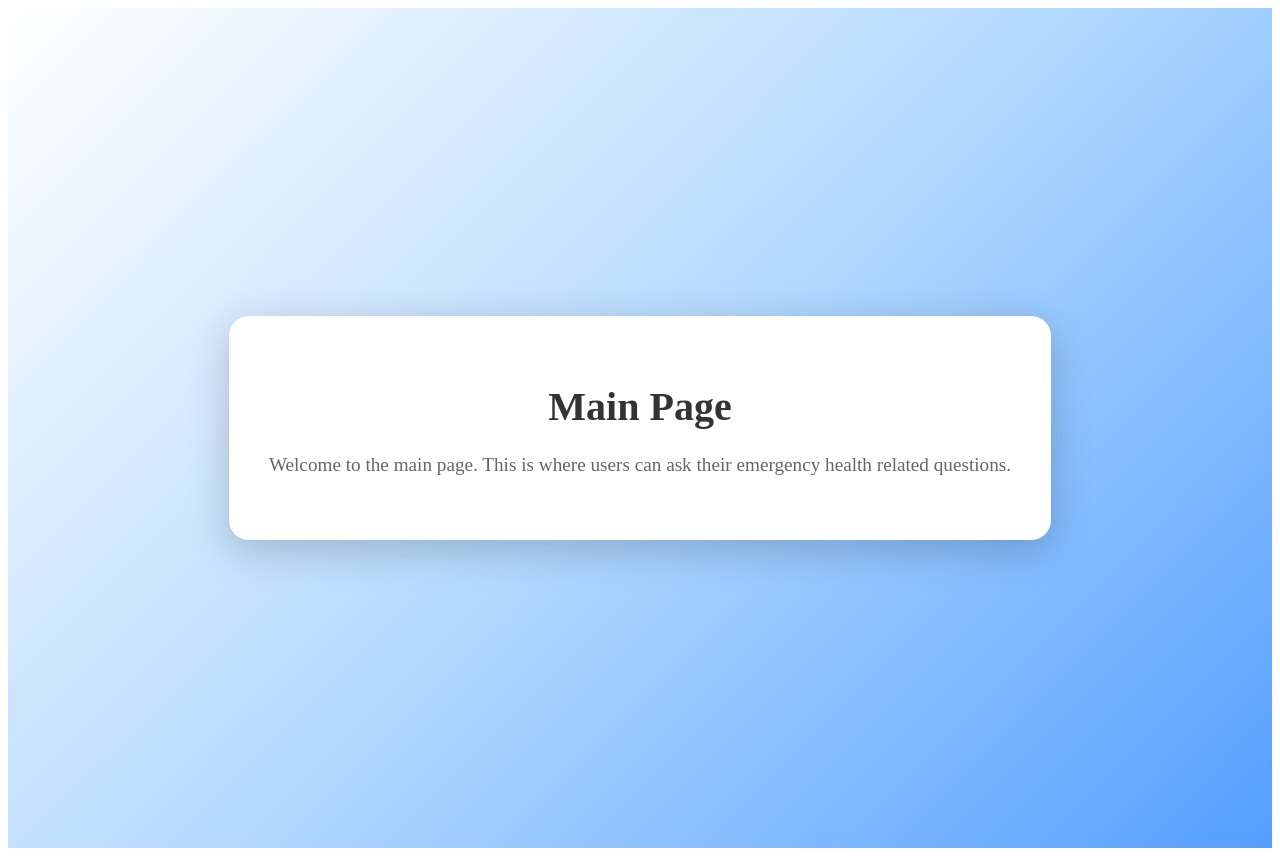
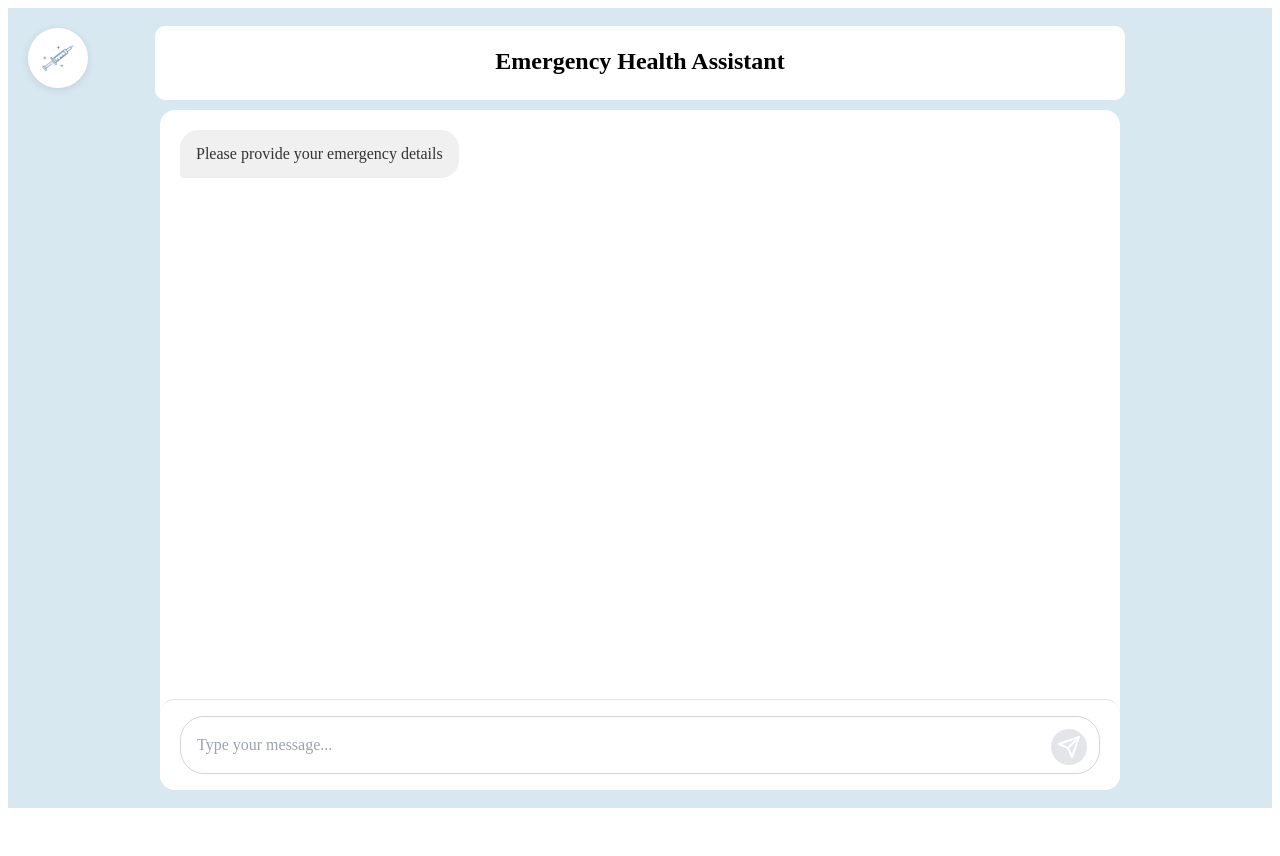
Before and after one commit to krupa-r/nwhacks2026, a React (Create React App) app in the folder frontend/: page /main in a window 1280 px wide. After the commit the page ends 816 px from the top, so only its background shows below. Built offline with nearby package versions, Linux system fonts and the light colour scheme; the HTML template or start-up script is replaced by a standard one.

Commit message:
task: created the mainpage and added chat functionality

```diff
--- a/frontend/src/pages/Main.tsx
+++ b/frontend/src/pages/Main.tsx
@@ -1,14 +1,146 @@
-import React from 'react';
+import React, { useState, useRef, useEffect } from 'react';
 import '../styles/Main.css';
 
+interface Message {
+  role: 'assistant' | 'user';
+  content: string;
+}
+
 const Main: React.FC = () => {
+  const [messages, setMessages] = useState<Message[]>([
+    { role: 'assistant', content: 'Please provide your emergency details' }
+  ]);
+  const [inputValue, setInputValue] = useState('');
+  const [isLoading, setIsLoading] = useState(false);
+  const messagesEndRef = useRef<HTMLDivElement>(null);
+
+  const scrollToBottom = () => {
+    messagesEndRef.current?.scrollIntoView({ behavior: 'smooth' });
+  };
+
+  useEffect(() => {
+    scrollToBottom();
+  }, [messages]);
+
+  const sendMessage = async () => {
+    if (!inputValue.trim() || isLoading) return;
+
+    const userMessage: Message = { role: 'user', content: inputValue.trim() };
+    setMessages((prev) => [...prev, userMessage]);
+    setInputValue('');
+    setIsLoading(true);
+
+    try {
+      // TODO: Replace with your actual backend endpoint
+      const response = await fetch('http://localhost:8000/api/chat', {
+        method: 'POST',
+        headers: {
+          'Content-Type': 'application/json',
+        },
+        body: JSON.stringify({ message: userMessage.content }),
+      });
+
+      const data = await response.json();
+      const assistantMessage: Message = {
+        role: 'assistant',
+        content: data.response || 'I received your message. Backend response pending.',
+      };
+      setMessages((prev) => [...prev, assistantMessage]);
+    } catch (error) {
+      console.error('Error fetching response:', error);
+      const errorMessage: Message = {
+        role: 'assistant',
+        content: 'Sorry, there was an error connecting to the server. Please try again.',
+      };
+      setMessages((prev) => [...prev, errorMessage]);
+    } finally {
+      setIsLoading(false);
+    }
+  };
+
+  const handleKeyPress = (e: React.KeyboardEvent<HTMLTextAreaElement>) => {
+    if (e.key === 'Enter' && !e.shiftKey) {
+      e.preventDefault();
+      sendMessage();
+    }
+  };
+
+  const handleTextareaChange = (e: React.ChangeEvent<HTMLTextAreaElement>) => {
+    setInputValue(e.target.value);
+    // Auto-resize textarea
+    e.target.style.height = 'auto';
+    e.target.style.height = `${Math.min(e.target.scrollHeight, 200)}px`;
+  };
+
   return (
     <div className="main-container">
-      <div className="main-content">
-        <h1 className="main-title">Main Page</h1>
-        <p className="main-description">
-          Welcome to the main page. This is where users can ask their emergency health related questions.
-        </p>
+      <div className="icon-container">
+        <img src="/image/Needle.png" alt="Needle Icon" className="needle-icon" />
+      </div>
+      <div className="main-title-container">
+        <h1 className="main-title">Emergency Health Assistant</h1>
+      </div>
+      <div className="chat-container">
+        <div className="chat-messages">
+          {messages.map((message, index) => (
+            <div key={index} className={`message ${message.role}-message`}>
+              <div className="message-content">{message.content}</div>
+            </div>
+          ))}
+          {isLoading && (
+            <div className="message assistant-message">
+              <div className="message-content">
+                <div className="typing-indicator">
+                  <span></span>
+                  <span></span>
+                  <span></span>
+                </div>
+              </div>
+            </div>
+          )}
+          <div ref={messagesEndRef} />
+        </div>
+        <div className="chat-input-container">
+          <div className="chat-input-wrapper">
+            <textarea
+              className="chat-input"
+              value={inputValue}
+              onChange={handleTextareaChange}
+              onKeyPress={handleKeyPress}
+              placeholder="Type your message..."
+              rows={1}
+              disabled={isLoading}
+            />
+            <button
+              className="send-button"
+              onClick={sendMessage}
+              disabled={!inputValue.trim() || isLoading}
+            >
+              <svg
+                width="24"
+                height="24"
+                viewBox="0 0 24 24"
+                fill="none"
+                xmlns="http://www.w3.org/2000/svg"
+              >
+                <path
+                  d="M22 2L11 13"
+                  stroke="currentColor"
+                  strokeWidth="2"
+                  strokeLinecap="round"
+                  strokeLinejoin="round"
+                />
+                <path
+                  d="M22 2L15 22L11 13L2 9L22 2Z"
+                  stroke="currentColor"
+                  strokeWidth="2"
+                  strokeLinecap="round"
+                  strokeLinejoin="round"
+                />
+              </svg>
+            </button>
+          </div>
+        </div>
       </div>
     </div>
   );
--- a/frontend/src/styles/Main.css
+++ b/frontend/src/styles/Main.css
@@ -1,30 +1,254 @@
 .main-container {
   min-height: 100vh;
   display: flex;
+  flex-direction: column;
+  background: #d8e8f1;
+  padding: 0;
+  overflow: hidden;
+  justify-content: center;
+  align-items: center;
+  position: relative;
+}
+
+.icon-container {
+  position: absolute;
+  top: 20px;
+  left: 20px;
+  width: 60px;
+  height: 60px;
+  background: white;
+  border-radius: 50%;
+  display: flex;
   align-items: center;
   justify-content: center;
-  background: linear-gradient(135deg, #ffffff 0%, #b3d9ff 50%, #549eff 100%);
-  padding: 20px;
+  box-shadow: 0 2px 8px rgba(0, 0, 0, 0.1);
+  z-index: 10;
 }
 
-.main-content {
-  text-align: center;
-  max-width: 800px;
-  padding: 40px;
-  background: white;
-  border-radius: 20px;
-  box-shadow: 0 10px 40px rgba(0, 0, 0, 0.2);
+.needle-icon {
+  width: 130px;
+  height: 130px;
+  object-fit: contain;
 }
 
 .main-title {
-  font-size: 2.5rem;
-  color: #333;
+  font-size: 24px;
+  font-weight: 700;
+  color: #000000;
   margin-bottom: 20px;
-  font-weight: 700;
 }
 
-.main-description {
-  font-size: 1.2rem;
-  color: #666;
-  line-height: 1.6;
+.main-title-container {
+  display: flex;
+  justify-content: center;
+  align-items: center;
+  background: #ffffff;
+  border-radius: 10px;
+  padding: 5px;
+  margin-bottom: 10px;
+  width: 75vw;
 }
+
+.chat-container {
+  display: flex;
+  flex-direction: column;
+  height: 85vh;
+  width: 75vw;
+  max-width: 1200px;
+  margin: 0 auto;
+  background: #ffffff;
+  border-radius: 15px;
+}
+
+.chat-messages {
+  flex: 1;
+  overflow-y: auto;
+  padding: 20px;
+  display: flex;
+  flex-direction: column;
+  gap: 20px;
+  scroll-behavior: smooth;
+}
+
+.chat-messages::-webkit-scrollbar {
+  width: 8px;
+}
+
+.chat-messages::-webkit-scrollbar-track {
+  background: #f1f1f1;
+}
+
+.chat-messages::-webkit-scrollbar-thumb {
+  background: #888;
+  border-radius: 4px;
+}
+
+.chat-messages::-webkit-scrollbar-thumb:hover {
+  background: #555;
+}
+
+.message {
+  display: flex;
+  max-width: 85%;
+  animation: fadeIn 0.3s ease-in;
+}
+
+@keyframes fadeIn {
+  from {
+    opacity: 0;
+    transform: translateY(10px);
+  }
+  to {
+    opacity: 1;
+    transform: translateY(0);
+  }
+}
+
+.assistant-message {
+  align-self: flex-start;
+}
+
+.user-message {
+  align-self: flex-end;
+}
+
+.message-content {
+  padding: 12px 16px;
+  border-radius: 18px;
+  line-height: 1.5;
+  word-wrap: break-word;
+  font-size: 1rem;
+}
+
+.assistant-message .message-content {
+  background: #f0f0f0;
+  color: #333;
+  border-bottom-left-radius: 4px;
+}
+
+.user-message .message-content {
+  background: #007bff;
+  color: white;
+  border-bottom-right-radius: 4px;
+}
+
+.chat-input-container {
+  padding: 16px 20px;
+  background: white;
+  border-top: 1px solid #e5e5e5;
+  border-radius: 15px;
+}
+
+.chat-input-wrapper {
+  display: flex;
+  align-items: flex-end;
+  gap: 12px;
+  max-width: 1200px;
+  margin: 0 auto;
+  background: white;
+  border: 1px solid #d1d5db;
+  border-radius: 24px;
+  padding: 8px 12px;
+  transition: box-shadow 0.2s;
+}
+
+.chat-input-wrapper:focus-within {
+  box-shadow: 0 0 0 3px rgba(0, 123, 255, 0.1);
+  border-color: #007bff;
+}
+
+.chat-input {
+  flex: 1;
+  border: none;
+  outline: none;
+  resize: none;
+  font-size: 1rem;
+  line-height: 1.5;
+  max-height: 200px;
+  overflow-y: auto;
+  font-family: inherit;
+  padding: 8px 4px;
+  background: transparent;
+}
+
+.chat-input::placeholder {
+  color: #9ca3af;
+}
+
+.send-button {
+  display: flex;
+  align-items: center;
+  justify-content: center;
+  width: 36px;
+  height: 36px;
+  border-radius: 50%;
+  border: none;
+  background: #007bff;
+  color: white;
+  cursor: pointer;
+  transition: background-color 0.2s, transform 0.1s;
+  flex-shrink: 0;
+}
+
+.send-button:hover:not(:disabled) {
+  background: #0056b3;
+  transform: scale(1.05);
+}
+
+.send-button:active:not(:disabled) {
+  transform: scale(0.95);
+}
+
+.send-button:disabled {
+  background: #d1d5db;
+  cursor: not-allowed;
+  opacity: 0.6;
+}
+
+.typing-indicator {
+  display: flex;
+  gap: 4px;
+  padding: 4px 0;
+}
+
+.typing-indicator span {
+  width: 8px;
+  height: 8px;
+  border-radius: 50%;
+  background: #666;
+  animation: typing 1.4s infinite ease-in-out;
+}
+
+.typing-indicator span:nth-child(1) {
+  animation-delay: -0.32s;
+}
+
+.typing-indicator span:nth-child(2) {
+  animation-delay: -0.16s;
+}
+
+@keyframes typing {
+  0%, 80%, 100% {
+    transform: scale(0.8);
+    opacity: 0.5;
+  }
+  40% {
+    transform: scale(1);
+    opacity: 1;
+  }
+}
+
+/* Mobile responsiveness */
+@media (max-width: 768px) {
+  .message {
+    max-width: 90%;
+  }
+
+  .chat-messages {
+    padding: 16px;
+  }
+
+  .chat-input-container {
+    padding: 12px 16px;
+  }
+}
```
